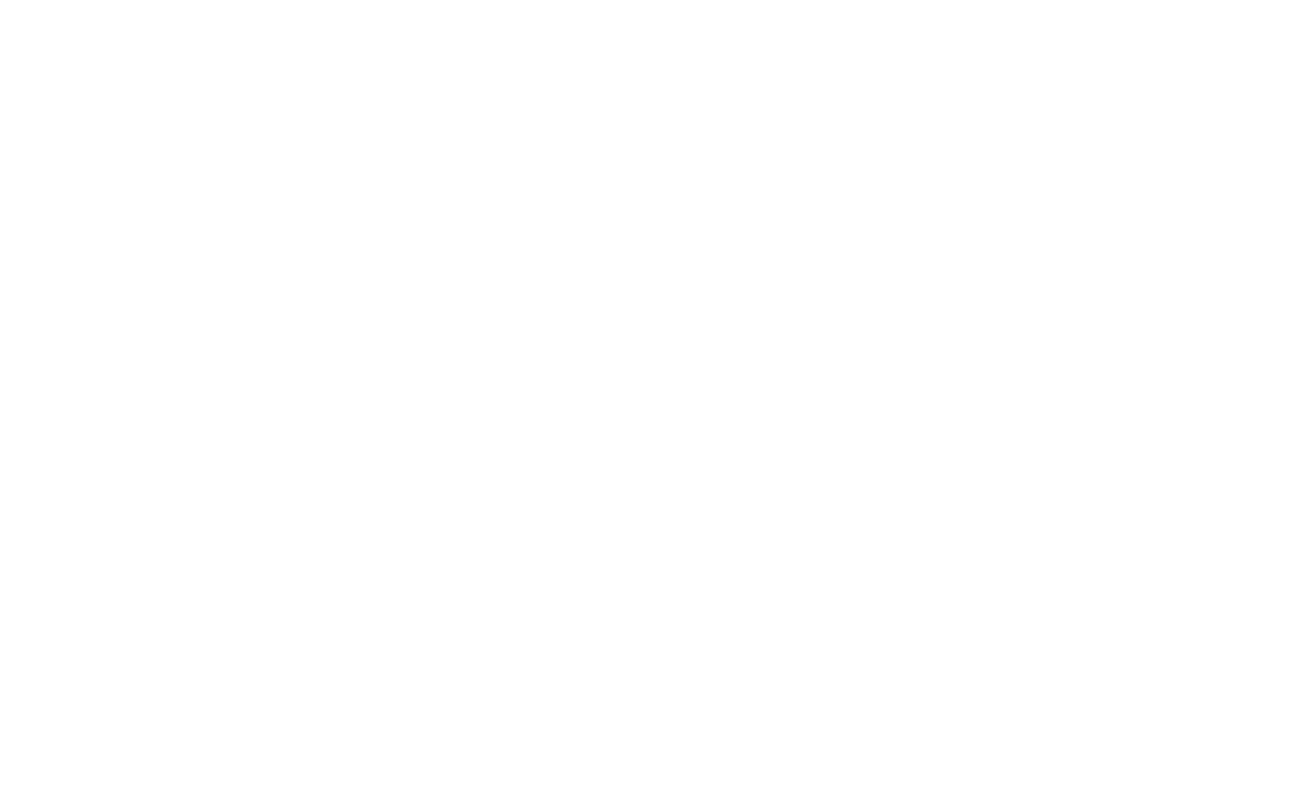
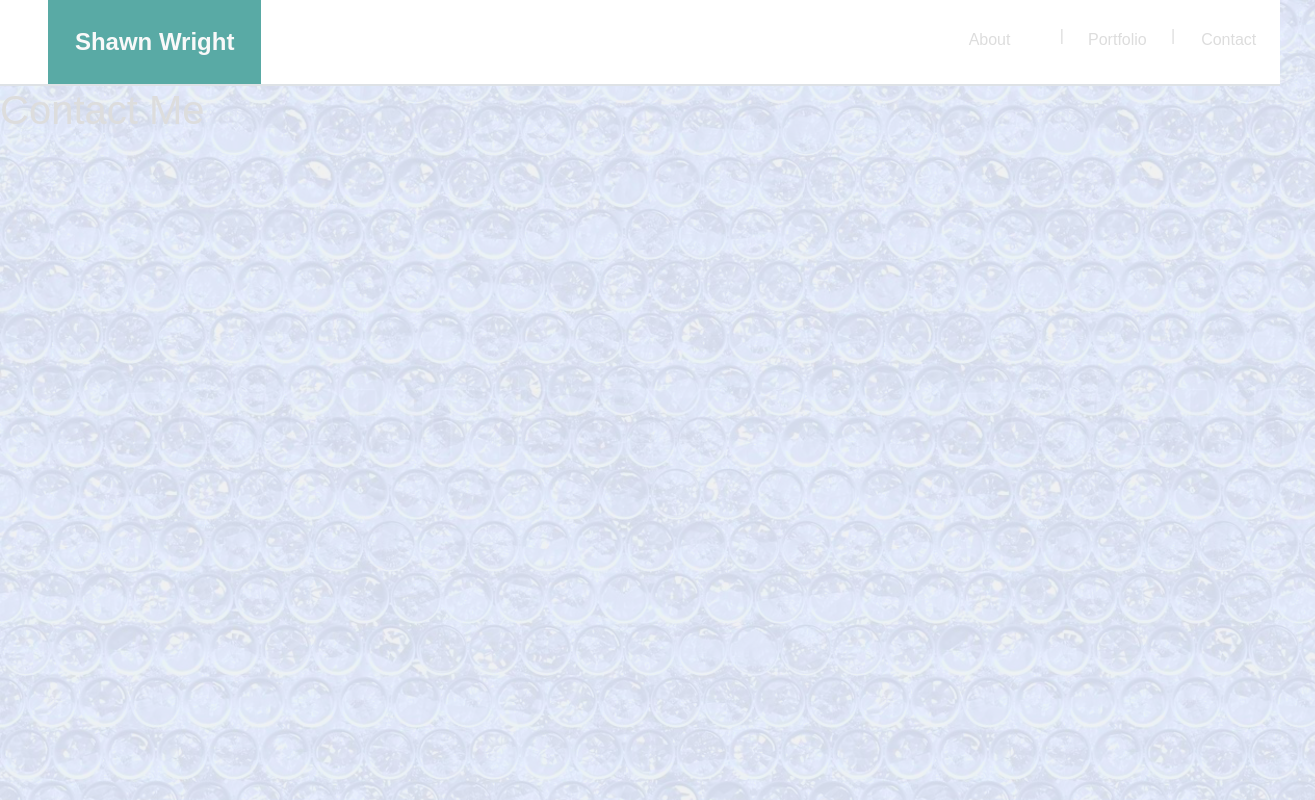
Before and after one commit to ShawnATX/Portfolio, a plain HTML site: page contact.html in a window 1280 px wide. Shown: the whole page, 1315 px wide, since content can reach past the window. Drawn offline with nearby package versions, Linux system fonts and the light colour scheme; a web font is replaced by a local one.

Commit message:
finished navigation bar/logo styling for 3 screen sizes. index.html started. known issues: text float around picture on About page. nav right-side break on larger screen sizes.

```diff
--- a/assets/style.css
+++ b/assets/style.css
@@ -31,5 +31,5 @@ body  {
 }
 
 a {
-    font-size: smaller;
+
 }
--- a/contact.html
+++ b/contact.html
@@ -0,0 +1,62 @@
+<!DOCTYPE html>
+<html lang="en">
+<head>
+    <meta charset="UTF-8">
+    <meta name="viewport" content="width=device-width, initial-scale=1.0">
+    <link href="https://fonts.googleapis.com/css?family=Doppio+One&display=swap" rel="stylesheet">
+    <link rel="stylesheet" href="https://stackpath.bootstrapcdn.com/bootstrap/4.4.1/css/bootstrap.min.css" integrity="sha384-Vkoo8x4CGsO3+Hhxv8T/Q5PaXtkKtu6ug5TOeNV6gBiFeWPGFN9MuhOf23Q9Ifjh" crossorigin="anonymous">
+    <link rel="stylesheet" href="./assets/style.css">
+    <title>My Portfolio</title>
+</head>
+<body >
+            <nav class="navbar navbar-expand-md navbar-light border-bottom bg-light w-100 p-0">
+                <div class="container-fluid mx-0 px-0">
+                    <div class="row w-100 mw-20 m-0 p-0 bg-white border-bottom justify-content-between"> <!-- Row for the entire navigation area-->
+                        <div class="col-sm-12 col-md-3 col-lg-2 w-100 m-0 p-0">
+                            <a class="navbar navbar-brand text-center font-weight-bold w-100 bg-logo ml-md-5 my-0 mr-0 px-md-0 py-4" id="logo-font" href="#">Shawn Wright</a>
+                        </div>
+                        <div class="col-md-5 col-lg-4 col-sm-12">
+                            <div class="navbarNav w-100" id="navbarNav">
+                                <div class="row w-100 justify-content-center">
+                                    <ul class="navbar-nav nav-fill list-group-horizontal w-100 text-center py-3">
+                                        <div class="col-sm-3 col-md-2"></div>
+                                        <div class="col-sm-2 col-md-3 col-lg-4 p-0 m-1">
+                                            <li class="nav-item">
+                                                <a class="nav-link min-vw-30" href="index.html">About</a>
+                                            </li>
+                                        </div>
+                                        <span class="divider mt-2">|</span>
+                                        <div class="col-sm-2 col-md-3 p-0 m-1">
+                                            <li class="nav-item">
+                                                <a class="nav-link min-vw-30 text-center" href="portfolio.html">Portfolio<span class="sr-only">(current)</span></a>
+                                            </li>
+                                        </div>
+                                        <span class="divider mt-2">|</span>
+                                        <div class="col-sm-2 col-md-3 p-0 m-1">
+                                            <li class="nav-item min-vw-30">
+                                                <a class="nav-link " href="contact.html">Contact</a>
+                                            </li>
+                                        </div>
+                                        <div class="col-md-1 m-0 p-0"></div>
+                                    </ul>
+                                </div>
+                            </div>
+                        </div>
+                    </div>
+                </div>
+            </nav>
+            <header>
+                <h1>
+                    Contact Me
+                </h1>
+            </header>
+
+
+
+
+
+    <script src="https://code.jquery.com/jquery-3.4.1.slim.min.js" integrity="sha384-J6qa4849blE2+poT4WnyKhv5vZF5SrPo0iEjwBvKU7imGFAV0wwj1yYfoRSJoZ+n" crossorigin="anonymous"></script>
+    <script src="https://cdn.jsdelivr.net/npm/popper.js@1.16.0/dist/umd/popper.min.js" integrity="sha384-Q6E9RHvbIyZFJoft+2mJbHaEWldlvI9IOYy5n3zV9zzTtmI3UksdQRVvoxMfooAo" crossorigin="anonymous"></script>
+    <script src="https://stackpath.bootstrapcdn.com/bootstrap/4.4.1/js/bootstrap.min.js" integrity="sha384-wfSDF2E50Y2D1uUdj0O3uMBJnjuUD4Ih7YwaYd1iqfktj0Uod8GCExl3Og8ifwB6" crossorigin="anonymous"></script>
+</body>
+</html>
```
Also changed, not shown: portfolio.html (+47 -4 lines).
